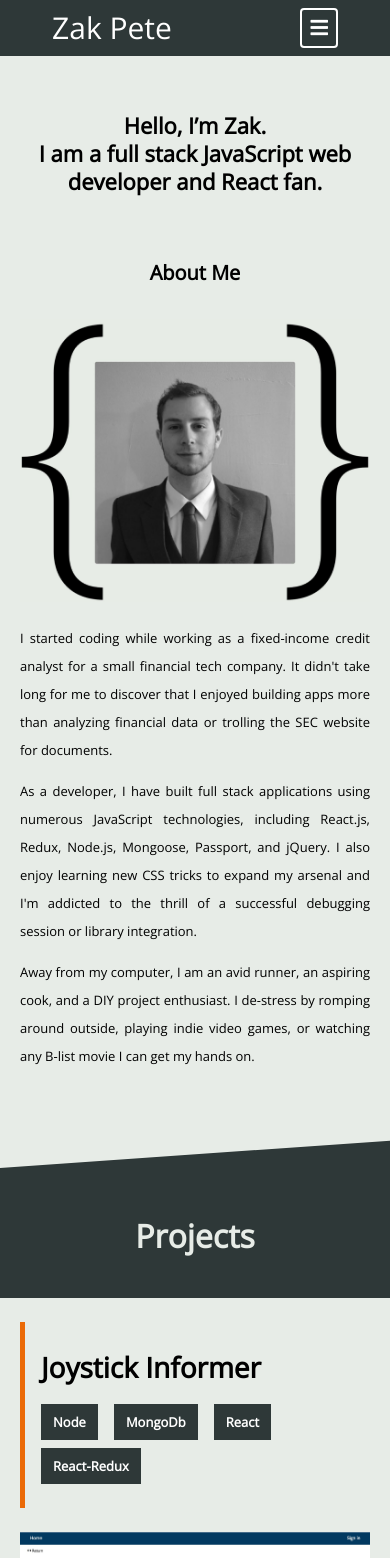
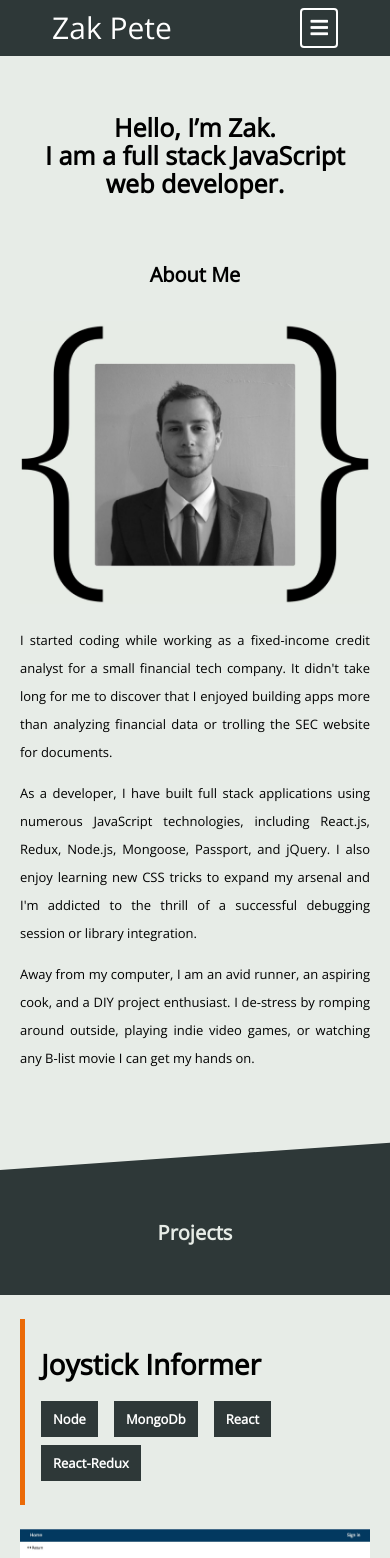
Before and after one commit to HurricanePete/HurricanePete-Portfolio, a React (Create React App) app: page / in a window 390 px wide. Shown: the top 1558 px of the page. Built offline with nearby package versions, Linux system fonts and the light colour scheme; what react-animations would draw is missing.

Commit message:
change of section header font sizes for uniformity

```diff
--- a/src/components/bio.js
+++ b/src/components/bio.js
@@ -9,7 +9,7 @@ export default class Bio extends React.Component {
 		return(
 			<section className="row hero">
 				<header className="col-8 clear-float m-auto">
-					<h1 className="tc"><span className="db">Hello, I’m Zak.</span> I am a full stack JavaScript web developer and React fan.</h1>
+					<h1 className="tc"><span className="db">Hello, I’m Zak.</span> I am a full stack JavaScript web developer.</h1>
 				</header>
 				<h2>About Me</h2>
 				<article className="bio">
--- a/src/components/projectSection.js
+++ b/src/components/projectSection.js
@@ -46,7 +46,7 @@ export default class ProjectSection extends React.Component {
 		<span className="nav-spacing" id="projects"></span>
 			<section className="row">
 				<header className="col-8 clear-float tc m-auto">
-					<h1>Projects</h1>
+					<h2 className="project-head">Projects</h2>
 				</header>
 				{tiles}
 			</section>
--- a/src/components/styles/App.css
+++ b/src/components/styles/App.css
@@ -52,9 +52,10 @@ div.project-row:before {
 	z-index: -1;
 }
 
-div.project-row h1 {
+h2.project-head {
 	color: #E7ECE7;
 	margin-bottom: 3rem;
+	font-size: 25px;
 }
 
 .hidden {
@@ -80,4 +81,8 @@ span.nav-spacing {
 		padding-left: 0;
 		padding-right: 0;
 	}
+
+	h2.project-head {
+		font-size: 20px;
+	}
 }
--- a/src/components/styles/bio.css
+++ b/src/components/styles/bio.css
@@ -5,7 +5,7 @@ article.bio {
 }
 
 .hero h1 {
-	font-size: 22px;
+	font-size: 25px;
 }
 
 .hero h2 {
```
